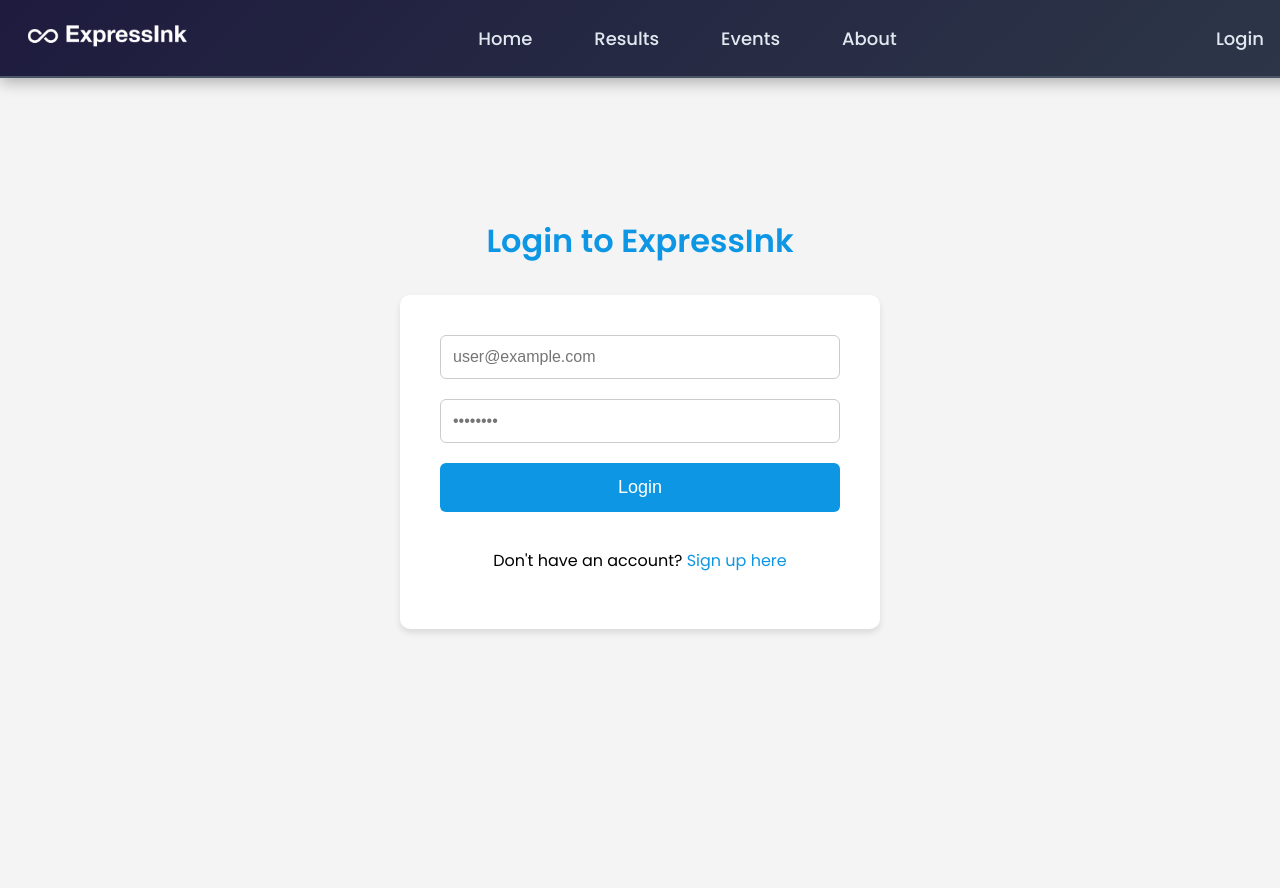
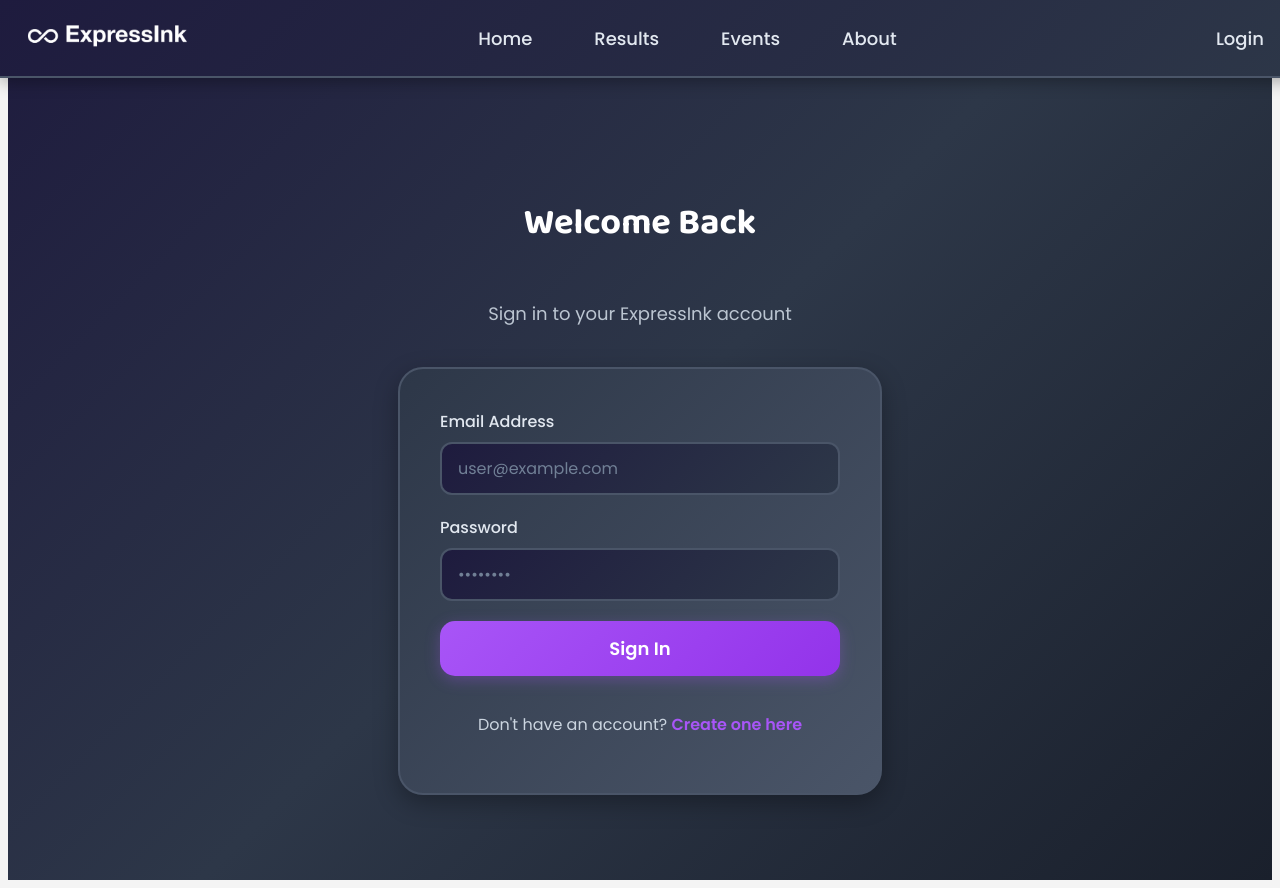
Before and after one commit to Aadhavsb/ExpressInk, a React (Create React App) app in the folder frontend/image-upload-react/: page /login in a window 1280 px wide. Before the commit the page ends 800 px from the top, so only its background shows below. Built offline with nearby package versions, Linux system fonts and the light colour scheme.

Commit message:
login page changes

```diff
--- a/frontend/image-upload-react/src/pages/Events.css
+++ b/frontend/image-upload-react/src/pages/Events.css
@@ -1,11 +1,16 @@
 .events-container {
-  max-width: 1200px;
+  max-width: 100%;
   margin: 0 auto 50px;
   padding: 90px 40px 40px;
   font-family: 'Poppins', sans-serif;
   color: #e2e8f0;
   background: linear-gradient(135deg, #1e1b3e 0%, #2d3748 50%, #1a202c 100%);
   min-height: 100vh;
+}
+
+.events-content {
+  max-width: 1200px;
+  margin: 0 auto;
 }
 
 .events-header {
--- a/frontend/image-upload-react/src/pages/Login.css
+++ b/frontend/image-upload-react/src/pages/Login.css
@@ -3,21 +3,37 @@
   flex-direction: column;
   align-items: center;
   justify-content: center;
-  margin-top: 190px; /* Increased to account for fixed navbar */
+  min-height: 100vh;
+  padding-top: 80px; /* Account for fixed navbar */
+  font-family: 'Poppins', sans-serif;
+  background: linear-gradient(135deg, #1e1b3e 0%, #2d3748 50%, #1a202c 100%);
 }
 
 .login-container h2 {
   margin-bottom: 30px;
-  font-size: 32px;
-  color: #0c96e4;
+  font-size: 36px;
+  font-weight: bold;
+  color: #ffffff;
+  font-family: 'Baloo 2', cursive;
+  text-align: center;
+}
+
+.login-subtitle {
+  margin-bottom: 40px;
+  font-size: 18px;
+  color: #cbd5e0;
+  font-family: 'Poppins', sans-serif;
+  text-align: center;
+  opacity: 0.9;
 }
 
 .login-form {
-  background-color: #ffffff;
+  background: linear-gradient(135deg, #2d3748 0%, #4a5568 100%);
   padding: 40px;
   width: 400px;
-  border-radius: 10px;
-  box-shadow: 0 4px 6px rgba(0, 0, 0, 0.1);
+  border-radius: 25px;
+  box-shadow: 0 8px 25px rgba(0, 0, 0, 0.3);
+  border: 2px solid #4a5568;
 }
 
 .form-control {
@@ -28,54 +44,89 @@
 
 .form-control label {
   margin-bottom: 8px;
-  color: #333333;
+  color: #e2e8f0;
+  font-weight: 500;
+  font-family: 'Poppins', sans-serif;
 }
 
 .form-control input {
-  padding: 12px;
+  padding: 12px 16px;
   font-size: 16px;
-  border: 1px solid #cccccc;
-  border-radius: 6px;
+  border: 2px solid #4a5568;
+  border-radius: 12px;
+  background: linear-gradient(135deg, #1e1b3e 0%, #2d3748 100%);
+  color: #e2e8f0;
+  font-family: 'Poppins', sans-serif;
+  transition: all 0.3s ease;
+}
+
+.form-control input::placeholder {
+  color: #718096;
 }
 
 .form-control input:focus {
   outline: none;
-  border-color: #0c96e4;
-  box-shadow: 0 0 5px rgba(12, 150, 228, 0.5);
+  border-color: #a855f7;
+  box-shadow: 0 0 0 3px rgba(168, 85, 247, 0.2);
+  background: linear-gradient(135deg, #2d3748 0%, #1e1b3e 100%);
 }
 
 .login-button {
   width: 100%;
   padding: 14px;
-  background-color: #0c96e4;
+  background: linear-gradient(135deg, #a855f7 0%, #9333ea 100%);
   color: #ffffff;
   font-size: 18px;
+  font-weight: bold;
   border: none;
-  border-radius: 6px;
+  border-radius: 15px;
   cursor: pointer;
   margin-bottom: 20px;
+  font-family: 'Poppins', sans-serif;
+  transition: all 0.3s ease;
+  box-shadow: 0 4px 15px rgba(168, 85, 247, 0.3);
 }
 
 .login-button:hover {
-  background-color: #0a7ec1;
+  background: linear-gradient(135deg, #9333ea 0%, #7c3aed 100%);
+  transform: translateY(-2px);
+  box-shadow: 0 6px 20px rgba(168, 85, 247, 0.4);
+}
+
+.login-button:active {
+  transform: translateY(0);
 }
 
 .signup-link {
   text-align: center;
+  color: #cbd5e0;
+  font-family: 'Poppins', sans-serif;
 }
 
 .signup-link a {
-  color: #0c96e4;
+  color: #a855f7;
   text-decoration: none;
+  font-weight: 600;
+  transition: color 0.3s ease;
 }
 
 .signup-link a:hover {
+  color: #c084fc;
   text-decoration: underline;
 }
 
 @media (max-width: 480px) {
+  .login-container {
+    padding: 20px;
+    padding-top: 80px;
+  }
+
   .login-form {
     width: 90%;
-    padding: 20px;
+    padding: 30px 20px;
+  }
+
+  .login-container h2 {
+    font-size: 28px;
   }
 }
--- a/frontend/image-upload-react/src/pages/Login.js
+++ b/frontend/image-upload-react/src/pages/Login.js
@@ -24,12 +24,13 @@ const Login = () => {
       alert("Invalid email or password");
     }
   };
-
   return (
     <div className="login-container">
-      <h2>Login to ExpressInk</h2>
+      <h2>Welcome Back</h2>
+      <p className="login-subtitle">Sign in to your ExpressInk account</p>
       <form onSubmit={handleSubmit} className="login-form">
         <div className="form-control">
+          <label htmlFor="email">Email Address</label>
           <input
             type="email"
             id="email"
@@ -42,6 +43,7 @@ const Login = () => {
         </div>
 
         <div className="form-control">
+          <label htmlFor="password">Password</label>
           <input
             type="password"
             id="password"
@@ -54,11 +56,11 @@ const Login = () => {
         </div>
 
         <button type="submit" className="login-button">
-          Login
+          Sign In
         </button>
 
         <p className="signup-link">
-          Don't have an account? <a href="/signup">Sign up here</a>
+          Don't have an account? <a href="/signup">Create one here</a>
         </p>
       </form>
     </div>
--- a/frontend/image-upload-react/src/pages/Signup.css
+++ b/frontend/image-upload-react/src/pages/Signup.css
@@ -3,21 +3,28 @@
   flex-direction: column;
   align-items: center;
   justify-content: center;
-  margin-top: 190px; /* Increased to account for fixed navbar */
+  min-height: 100vh;
+  padding-top: 190px; /* Account for fixed navbar */
+  font-family: 'Poppins', sans-serif;
+  background: linear-gradient(135deg, #1e1b3e 0%, #2d3748 50%, #1a202c 100%);
 }
 
 .signup-container h2 {
   margin-bottom: 30px;
-  font-size: 32px;
-  color: #0c96e4;
+  font-size: 36px;
+  font-weight: bold;
+  color: #ffffff;
+  font-family: 'Baloo 2', cursive;
+  text-align: center;
 }
 
 .signup-form {
-  background-color: #ffffff;
+  background: linear-gradient(135deg, #2d3748 0%, #4a5568 100%);
   padding: 40px;
   width: 400px;
-  border-radius: 10px;
-  box-shadow: 0 4px 6px rgba(0, 0, 0, 0.1);
+  border-radius: 25px;
+  box-shadow: 0 8px 25px rgba(0, 0, 0, 0.3);
+  border: 2px solid #4a5568;
 }
 
 .form-control {
@@ -28,54 +35,88 @@
 
 .form-control label {
   margin-bottom: 8px;
-  color: #333333;
+  color: #e2e8f0;
+  font-weight: 500;
+  font-family: 'Poppins', sans-serif;
 }
 
 .form-control input {
-  padding: 12px;
+  padding: 12px 16px;
   font-size: 16px;
-  border: 1px solid #cccccc;
-  border-radius: 6px;
+  border: 2px solid #4a5568;
+  border-radius: 12px;
+  background: linear-gradient(135deg, #1e1b3e 0%, #2d3748 100%);
+  color: #e2e8f0;
+  font-family: 'Poppins', sans-serif;
+  transition: all 0.3s ease;
+}
+
+.form-control input::placeholder {
+  color: #718096;
 }
 
 .form-control input:focus {
   outline: none;
-  border-color: #0c96e4;
-  box-shadow: 0 0 5px rgba(12, 150, 228, 0.5);
+  border-color: #a855f7;
+  box-shadow: 0 0 0 3px rgba(168, 85, 247, 0.2);
+  background: linear-gradient(135deg, #2d3748 0%, #1e1b3e 100%);
 }
 
 .signup-button {
   width: 100%;
   padding: 14px;
-  background-color: #0c96e4;
-  color: #ffffff;
-  font-size: 18px;
+  background: linear-gradient(135deg, #a855f7 0%, #9333ea 100%);
+  color: #ffffff;  font-size: 18px;
+  font-weight: bold;
   border: none;
-  border-radius: 6px;
+  border-radius: 15px;
   cursor: pointer;
   margin-bottom: 20px;
+  font-family: 'Poppins', sans-serif;
+  transition: all 0.3s ease;
+  box-shadow: 0 4px 15px rgba(168, 85, 247, 0.3);
 }
 
 .signup-button:hover {
-  background-color: #0a7ec1;
+  background: linear-gradient(135deg, #9333ea 0%, #7c3aed 100%);
+  transform: translateY(-2px);
+  box-shadow: 0 6px 20px rgba(168, 85, 247, 0.4);
+}
+
+.signup-button:active {
+  transform: translateY(0);
 }
 
 .login-link {
   text-align: center;
+  color: #cbd5e0;
+  font-family: 'Poppins', sans-serif;
 }
 
 .login-link a {
-  color: #0c96e4;
+  color: #a855f7;
   text-decoration: none;
+  font-weight: 600;
+  transition: color 0.3s ease;
 }
 
 .login-link a:hover {
+  color: #c084fc;
   text-decoration: underline;
 }
 
 @media (max-width: 480px) {
+  .signup-container {
+    padding: 20px;
+    padding-top: 190px;
+  }
+
   .signup-form {
     width: 90%;
-    padding: 20px;
+    padding: 30px 20px;
+  }
+
+  .signup-container h2 {
+    font-size: 28px;
   }
 }
```
